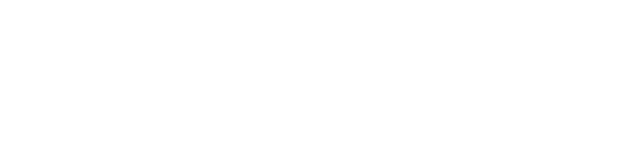
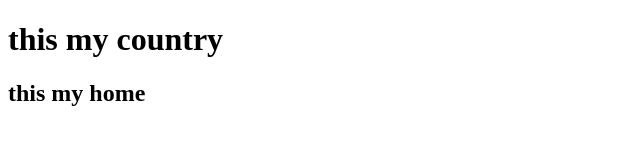
Before and after one commit to asif14abrar/my-first-repo, a plain HTML site: page index.html in a window 1280 px wide. Shown: the whole page, without its empty margins (0-640 px from the left). Drawn offline with Linux system fonts and the light colour scheme.

Commit message:
added header

```diff
--- a/index.html
+++ b/index.html
@@ -7,6 +7,7 @@
     <title>my-first-repo</title>
 </head>
 <body>
-
+    <h1>this my country</h1>
+    <h2>this my home</h2>
 </body>
 </html>
```
